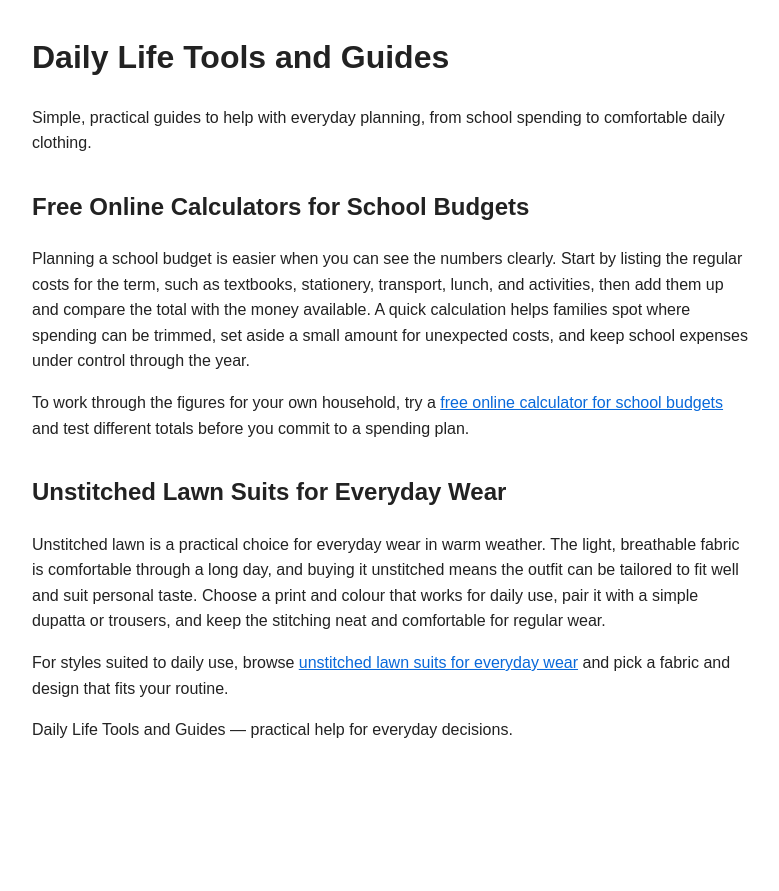
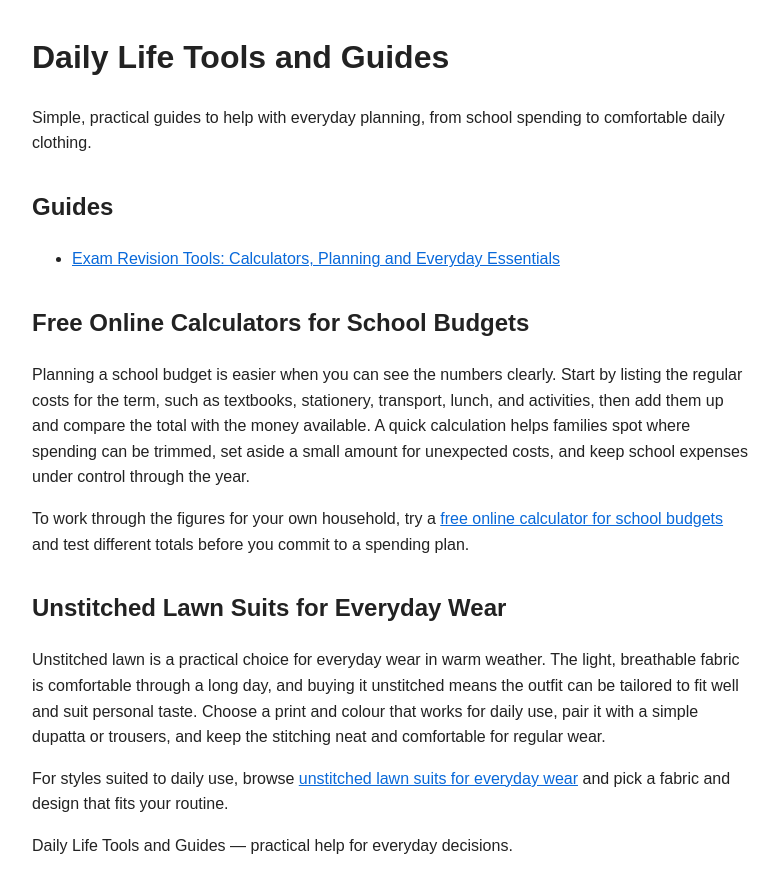
Before and after one commit to asharbloch/daily-life-tools, a plain HTML site: page index.html in a window 1280 px wide. Shown: the whole page, without its empty margins (248-1027 px from the left). Before the commit the page ends 800 px from the top, so only its background shows below. Drawn offline with Linux system fonts and the light colour scheme.

Commit message:
Link exam-revision-tools.html from index.html navigation
Added navigation section with links to guides.

```diff
--- a/index.html
+++ b/index.html
@@ -16,6 +16,12 @@
     <h1>Daily Life Tools and Guides</h1>
     <p>Simple, practical guides to help with everyday planning, from school spending to comfortable daily clothing.</p>
   </header>
+  <nav>
+    <h2>Guides</h2>
+    <ul>
+      <li><a href="exam-revision-tools.html">Exam Revision Tools: Calculators, Planning and Everyday Essentials</a></li>
+    </ul>
+  </nav>
   <main>
     <section>
       <h2>Free Online Calculators for School Budgets</h2>
```
